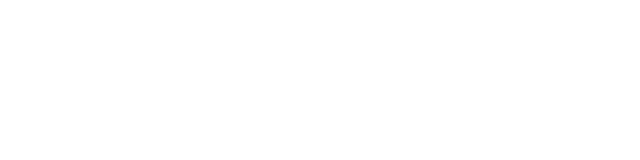
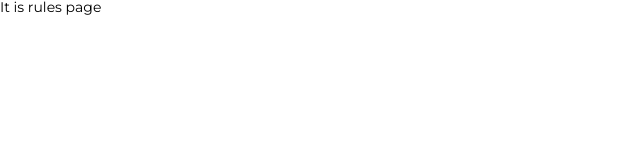
Before and after one commit to DragMonSTR/dots-game, a Vue app: page /rules in a window 1280 px wide. Before the commit this address had no page. Shown: the top 160 px of the page, without its empty margins (0-640 px from the left). Built offline with nearby package versions, Linux system fonts and the light colour scheme.

Commit message:
Add Rules view

```diff
--- a/src/router/index.js
+++ b/src/router/index.js
@@ -1,6 +1,7 @@
 import { createRouter, createWebHistory } from 'vue-router'
 import Home from "@/views/Home"
 import SetGame from "@/views/SetGame"
+import Rules from "@/views/Rules"
 import Game from "@/views/Game"
 
 const routes = [
@@ -15,6 +16,11 @@ const routes = [
     component: SetGame
   },
   {
+    path: '/rules',
+    name: 'Rules',
+    component: Rules
+  },
+  {
     path: '/game',
     name: 'Game',
     component: Game
--- a/src/views/Home.vue
+++ b/src/views/Home.vue
@@ -11,6 +11,7 @@
         class="buttons__button"
         text="rules"
         icon-name="rules"
+        @click="$router.push('/rules')"
       />
       <Button
         class="buttons__button"
--- /dev/null
+++ b/src/views/Rules.vue
@@ -0,0 +1,15 @@
+<template>
+  <div class="rules">
+    It is rules page
+  </div>
+</template>
+
+<script>
+export default {
+  name: "Rules"
+}
+</script>
+
+<style scoped>
+
+</style>
```
